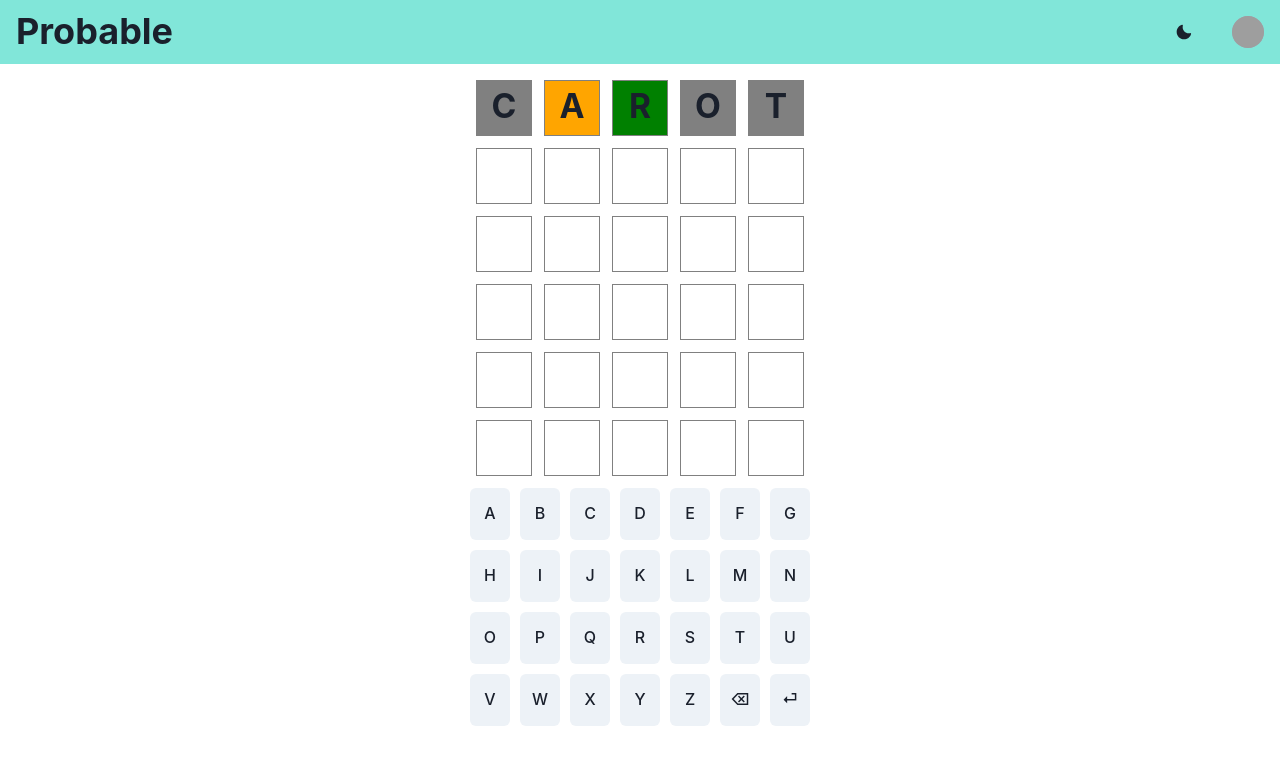
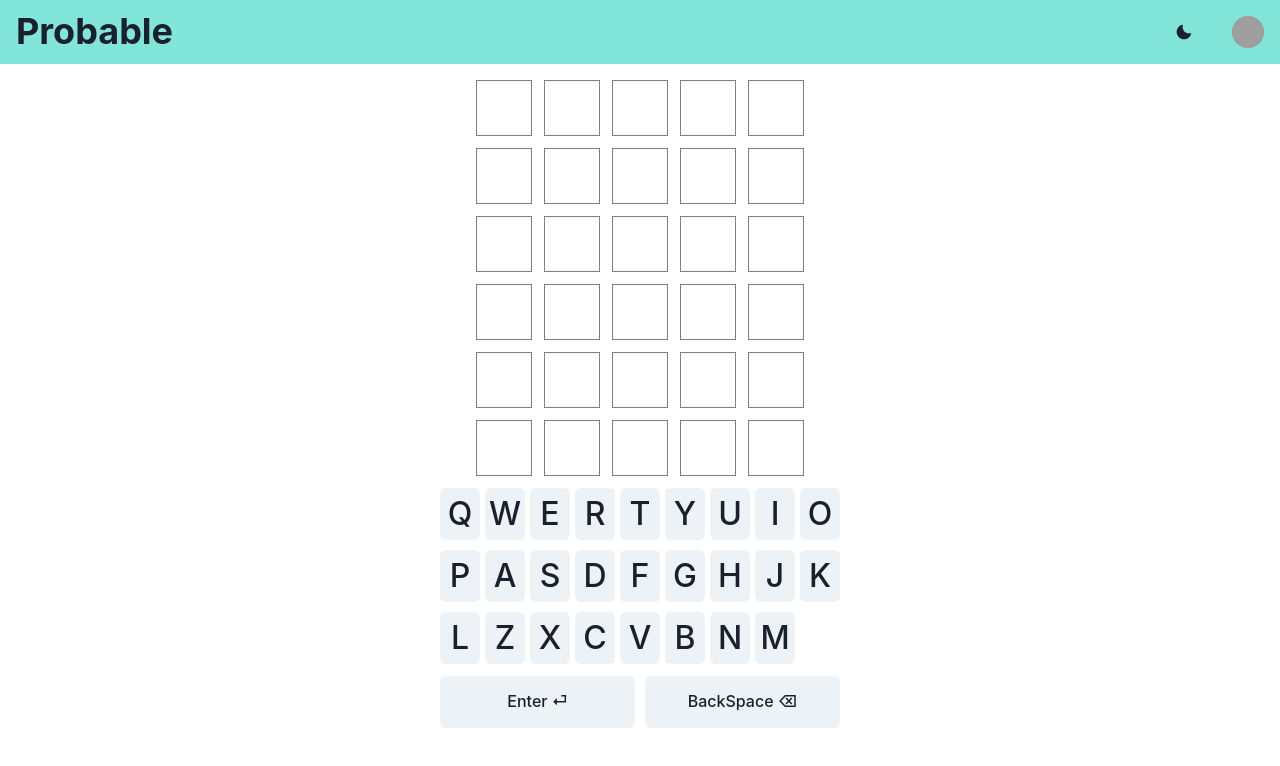
Before and after one commit to aneeketMangal/probable, a React (Create React App) app: page / in a window 1280 px wide. Shown: the top 766 px of the page. Built offline with nearby package versions, Linux system fonts and the light colour scheme; grey boxes are pictures that could not be loaded.

Commit message:
keyboard fixed

```diff
--- a/src/Components/GuessedRow.jsx
+++ b/src/Components/GuessedRow.jsx
@@ -7,19 +7,11 @@ import {
 import GridItem from './GridItem';
 import { useProbable } from '../Context/ProbableProvider';
 
-function getStatus(letterInGuess, index, word) {
-    if(letterInGuess === word[index]) {
-        return 'correct';
-    }
-    if(word.includes(letterInGuess)){
-        return 'partial';
-    }
-    return 'wrong';
-}
+
 
 
 export default function GuessedRow({ word }) {
-    const {currWord} = useProbable();
+    const {currWord, getStatus} = useProbable();
     return (
         <Stack direction={'row'} spacing={3} justifyContent='center'>
             {Array.from(word).map((val, index) => {
--- a/src/Components/KeyBoard.jsx
+++ b/src/Components/KeyBoard.jsx
@@ -1,48 +1,88 @@
 import React from 'react'
 import { SimpleGrid, Box, Button } from '@chakra-ui/react'
+import { useProbable } from '../Context/ProbableProvider';
 
+function getColor(status) {
+    switch (status) {
+        case 'correct':
+            return 'green';
+        case 'partial':
+            return 'orange';
+        case 'wrong':
+            return 'grey';
+        default:
+            return 'bluegrey';
+    }
+}
 
-function Key({ children, props, onClick }) {
+function Key({ children, props, onClick, status }) {
     // create a custom event
     const customEvent = new CustomEvent('KeyBoard', {
-        details:{
+        details: {
             key: props
         }
     });
     return (
         <Button
-            h='6.5vh' w='5vh'
-            textAlign='center' fontSize='1rem' fontWeight='500'
+            h='6.5vh' w='100%'
+            textAlign='center' fontSize='2rem' fontWeight='500'
             paddingY='auto'
             paddingX='auto'
-
-            onClick = {() => onClick(props)}
-            >
+            backgroundColor = {getColor(status)}
+            onClick={() => onClick(props)}
+        >
             {children}
         </Button>
     )
 }
 
+const qwerty = "QWERTYUIOPASDFGHJKLZXCVBNM";
+
 export default function KeyBoard(props) {
+    const { keyboardStatus, setKeyboardStatus} = useProbable();
+
     return (
 
-        <SimpleGrid columns={7} spacingX='10px' spacingY='10px' paddingX='auto'>
-            <>
+        <>
+            <SimpleGrid columns={9} spacingX='5px' spacingY='10px' paddingX='auto'>
                 {
-                    Array(26).fill(0).map((_, index) => {
+                    Array.from(qwerty).map((value, index) => {
                         return (
                             <Key
-                            key={index}
-                            props={String.fromCharCode(65 + index)}
-                            onClick={props.onClick}
-                            >{String.fromCharCode(65 + index)}</Key>
+                                key={index}
+                                props={value}
+                                status = {keyboardStatus[value]}
+                                onClick={props.onClick}
+                            >{value}</Key>
                         )
                     })
                 }
-            </>
-            <Key props="back" onClick={props.onClick}>⌫</Key>
-            <Key props="enter" onClick = {props.onClick}>⏎</Key>
+            </SimpleGrid>
+            <SimpleGrid columns={2}  spacingX='10px' paddingX='auto'>
 
-        </SimpleGrid>
+            <Button
+
+                h='6.5vh' w='100%'
+                textAlign='center' fontSize='1rem' fontWeight='500'
+                paddingY='auto'
+                paddingX='auto'
+
+                onClick={() => props.onClick('enter')}
+            >
+                Enter ⏎
+            </Button>
+            <Button
+                h='6.5vh' w='100%'
+                textAlign='center' fontSize='1rem' fontWeight='500'
+                paddingY='auto'
+                paddingX='auto'
+
+                onClick={() => props.onClick('back')}
+            >
+                BackSpace ⌫
+            </Button>
+            </SimpleGrid>
+        </>
+
     )
 }
--- a/src/Context/ProbableProvider.js
+++ b/src/Context/ProbableProvider.js
@@ -12,11 +12,41 @@ export function useProbable() {
 
 export function ProbableProvider({ children }) {
 
-  const [guessCount, setGuessCount] = useState(1);
+  const [guessCount, setGuessCount] = useState(0);
   const [currWord, setCurrWord] = useState("");
-  const [guessed, setGuessed] = useState(["carot"]);
+  const [guessed, setGuessed] = useState([]);
   const [loading, setLoading] = useState(true);
   const [gameOver, setGameOver] = useState(false);
+  const [keyboardStatus, setKeyboardStatus] = useState(
+  {
+    "A": 'normal',
+    "B": 'normal',
+    "C": 'normal',
+    "D": 'normal',
+    "E": 'normal',
+    "F": 'normal',
+    "G": 'normal',
+    "H": 'normal',
+    "I": 'normal',
+    "J": 'normal',
+    "K": 'normal',
+    "L": 'normal',
+    "M": 'normal',
+    "N": 'normal',
+    "O": 'normal',
+    "P": 'normal',
+    "Q": 'normal',
+    "R": 'normal',
+    "S": 'normal',
+    "T": 'normal',
+    "U": 'normal',
+    "V": 'normal',
+    "W": 'normal',
+    "X": 'normal',
+    "Y": 'normal',
+    "Z": 'normal',
+  }
+  )
 
   function getRandomWord() {
     const words = data.words;
@@ -24,10 +54,26 @@ export function ProbableProvider({ children }) {
     return words[randomIndex];
   }
 
+  function getStatus(letterInGuess, index, word) {
+    if(letterInGuess === word[index]) {
+        return 'correct';
+    }
+    if(word.includes(letterInGuess)){
+        return 'partial';
+    }
+    return 'wrong';
+}
+
   function checkGuess(guess) {
     const words = data.words;
     if(words.includes(guess)) {
-      console.log("yes");
+      const d = {}
+      for (let i = 0; i < guess.length; i++) {
+        d[guess[i]] = getStatus(guess[i], i, currWord);
+        console.log(d)
+      }
+      setKeyboardStatus({...keyboardStatus, ...d});
+      // console.log(keyboardStatus)
       setGuessed(guessed.concat(guess));
       setGuessCount(guessCount + 1);
       if(guess === currWord){
@@ -67,7 +113,9 @@ export function ProbableProvider({ children }) {
     setGuessed,
     gameOver,
     setGameOver,
-    checkGuess
+    checkGuess,
+    getStatus,
+    keyboardStatus,
   }
   return (
     <ProbableContext.Provider value={value}>
```
